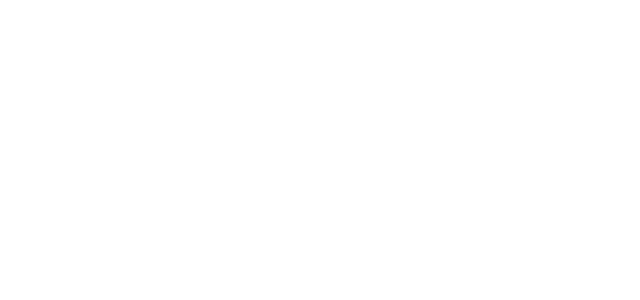
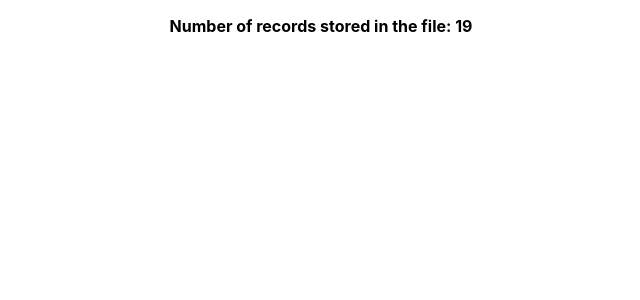
Before and after one commit to TWHIZARTS/Project3DataDrivenWebsite, a React (Create React App) app: page / in a window 1280 px wide. Shown: the top 300 px of the page, without its empty margins (319-959 px from the left). Built offline with nearby package versions, Linux system fonts and the light colour scheme.

Commit message:
Milestone 1: Load from JSON file, print out how many records are stored in the file.

```diff
--- a/src/App.js
+++ b/src/App.js
@@ -1,23 +1,27 @@
 import logo from './logo.svg';
 import './App.css';
-import {useEffect} from "react"
+import { useEffect, useState} from "react";
 function App() {
+  const [ data, setData ]= useState([]);
 
 useEffect(() =>{
+
     async function fetchData()
     {
-
     const url = "/BoyleSites.json";
     const response = await fetch(url);
 
     if (response.ok)
       {
-      const result = await response.json();
-      console.log(result);
+        const result = await response.json();
+        console.log(result);
+        setData(result);
       }
     }
     fetchData()
   },[]);
+
+
 
   return (
     <div className="App">
@@ -35,6 +39,9 @@ useEffect(() =>{
           Learn React
         </a>
       </header> */}
+      <p><strong>
+        Number of records stored in the file: {data.length}
+      </strong></p>
 
     </div>
   );
```
